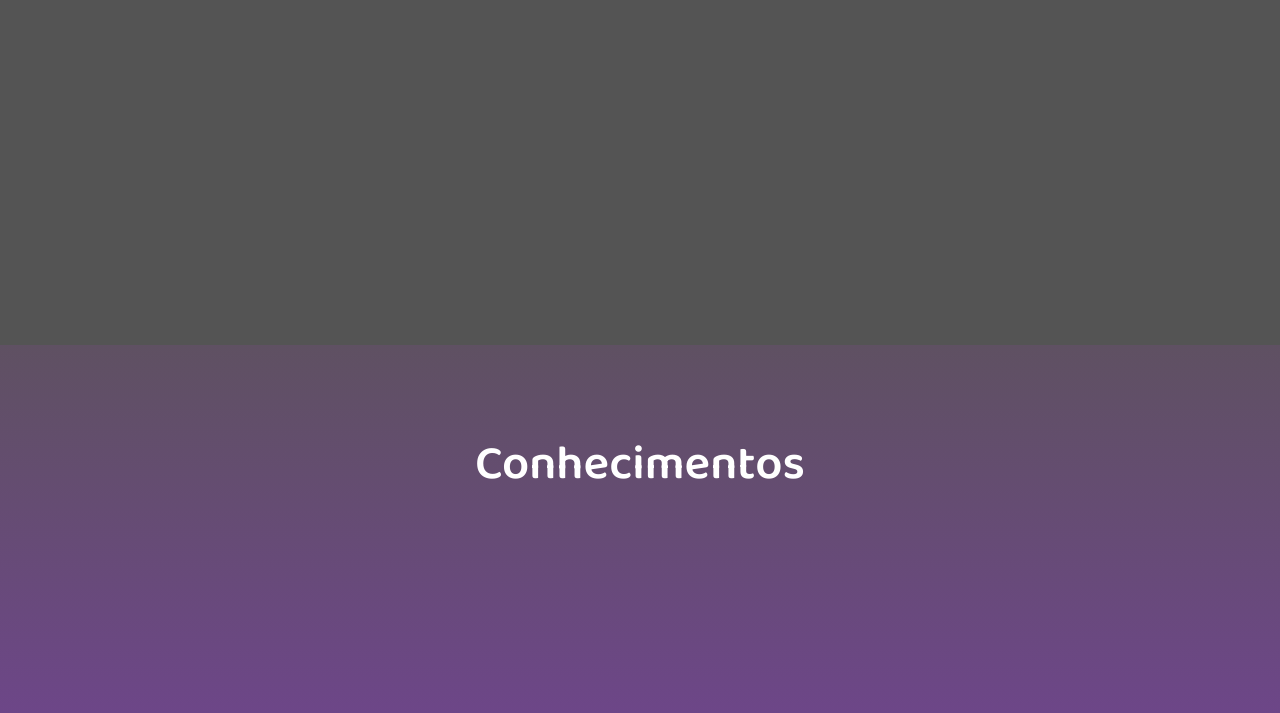
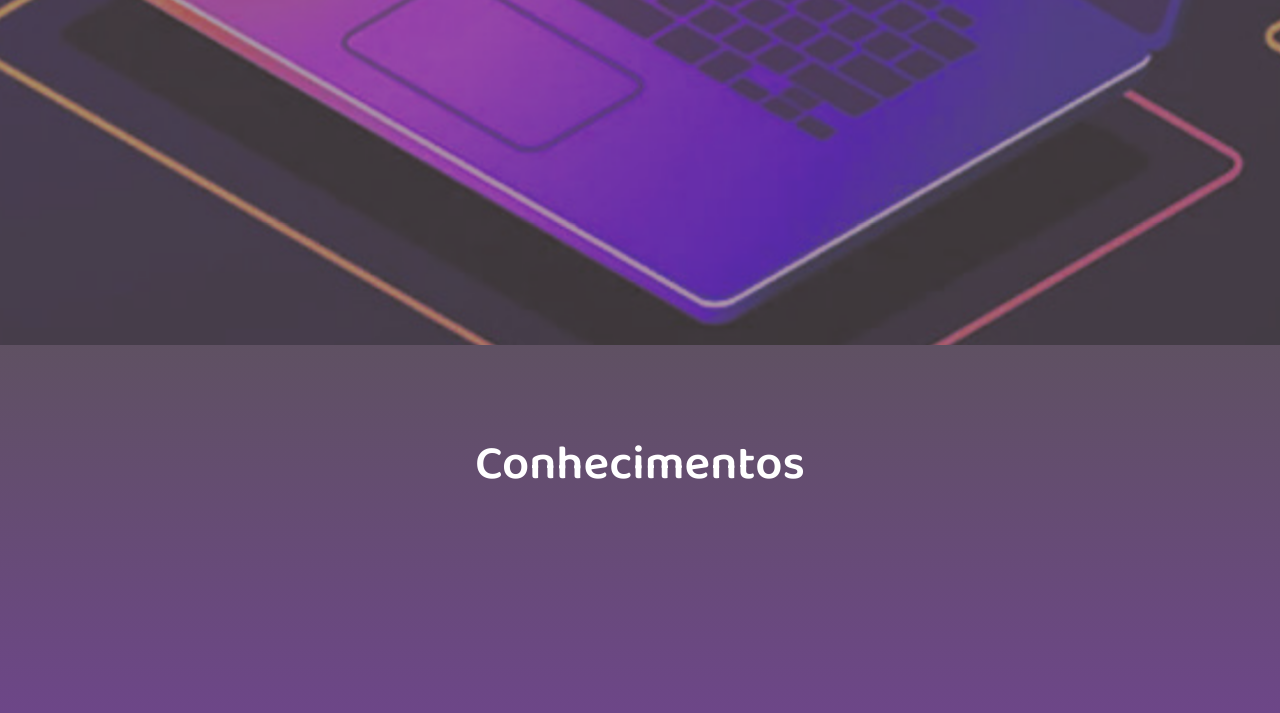
Before and after one commit to Luaanslv/Portfolio, a plain HTML site: page index.html in a window 1280 px wide. Shown: the part 455-1168 px from the top of the page. Drawn offline with Linux system fonts and the light colour scheme; the site is published under a folder, as on GitHub Pages, so addresses that start at the root find nothing.

Commit message:
:bug: imagem

```diff
--- a/index.html
+++ b/index.html
@@ -25,7 +25,7 @@
             <!--home-->
         <header>
             <div class="img-wrapper">
-                <img src="/assets/imagens/bg.jpg" alt="bg" type="img/jpg" >
+                <img src="assets/imagens/bg.jpg" alt="bg" type="img/jpg" >
             </div>
             <div class="banner">
                 <h1>Front-end develope</h1>
```
